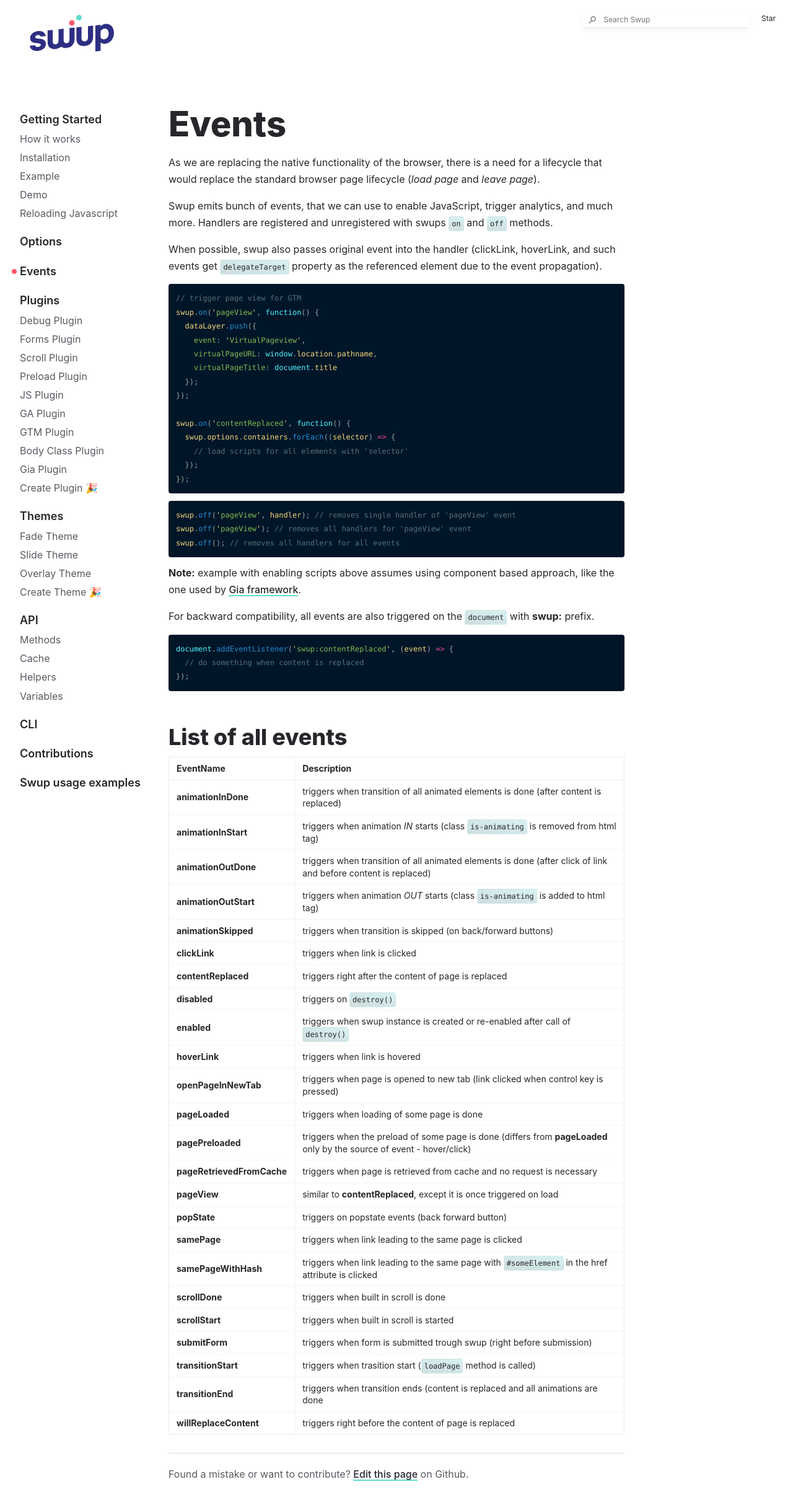
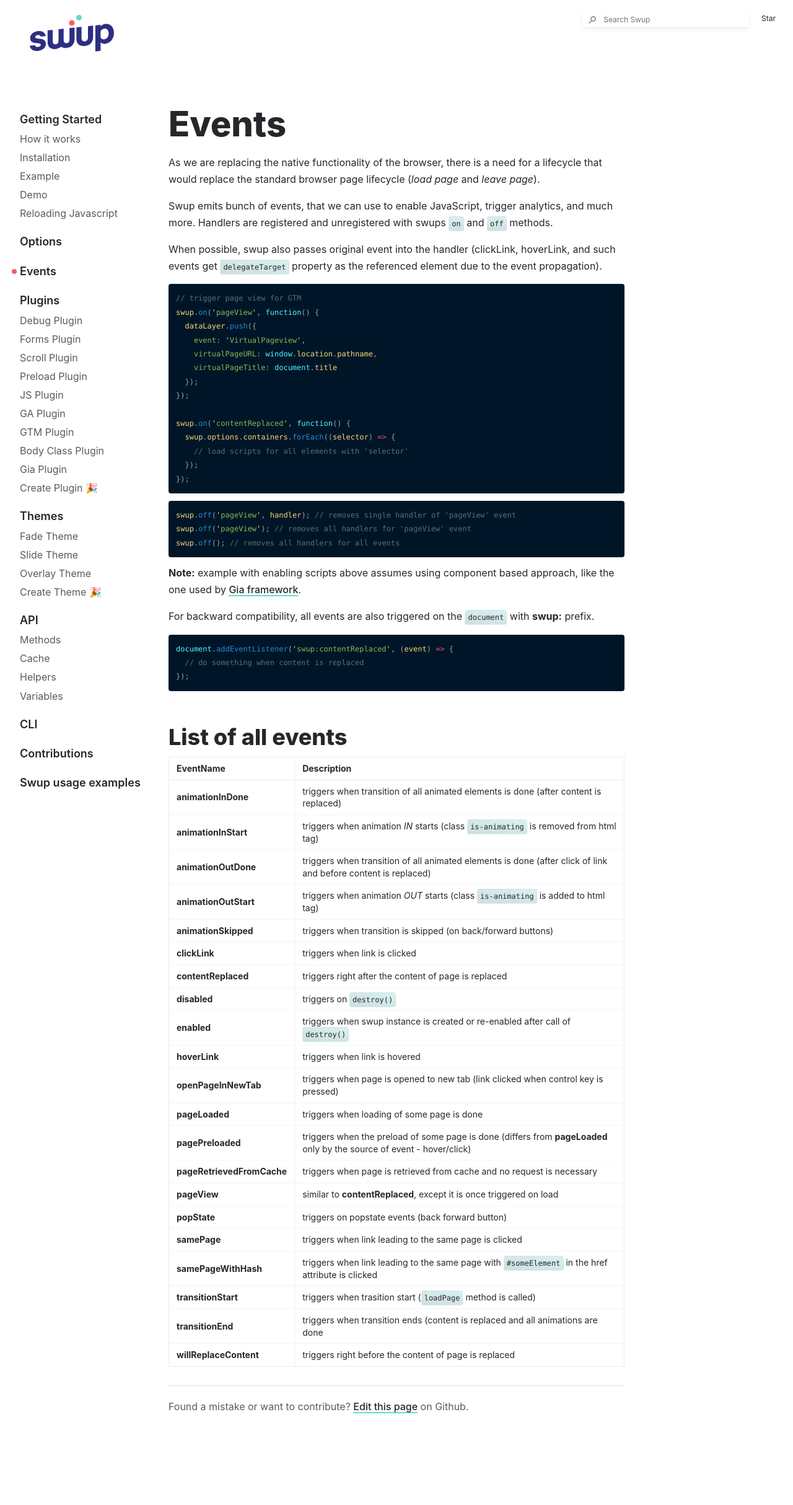
Before and after one commit to swup/docs, a Jekyll site: the page built from docs/events/events.md, in a window 1280 px wide. Shown: the top 2428 px of the page at 62% size. Built offline with Jekyll 4.4.1, drawn with Linux system fonts in a browser that asks for light colours.

Commit message:
content fixes

```diff
--- a/docs/events/events.md
+++ b/docs/events/events.md
@@ -72,9 +72,6 @@ document.addEventListener('swup:contentReplaced', (event) => {
 | **popState**                  | triggers on popstate events (back forward button)                                                	                        |
 | **samePage**                  | triggers when link leading to the same page is clicked                                           	                        |
 | **samePageWithHash**          | triggers when link leading to the same page with `#someElement` in the href attribute is clicked 	                        |
-| **scrollDone**                | triggers when built in scroll is done                                                            	                        |
-| **scrollStart**               | triggers when built in scroll is started                                                         	                        |
-| **submitForm**                | triggers when form is submitted trough swup (right before submission)                            	                        |
 | **transitionStart**           | triggers when trasition start (`loadPage` method is called)                                     	                        |
 | **transitionEnd**             | triggers when transition ends (content is replaced and all animations are done                           	                |
 | **willReplaceContent**        | triggers right before the content of page is replaced                                            	                        |
```
Also changed, not shown: docs/plugins/forms-plugin.md (+3 -0 lines), docs/plugins/preload-plugin.md (+2 -0 lines), docs/plugins/scroll-plugin.md (+2 -0 lines).
